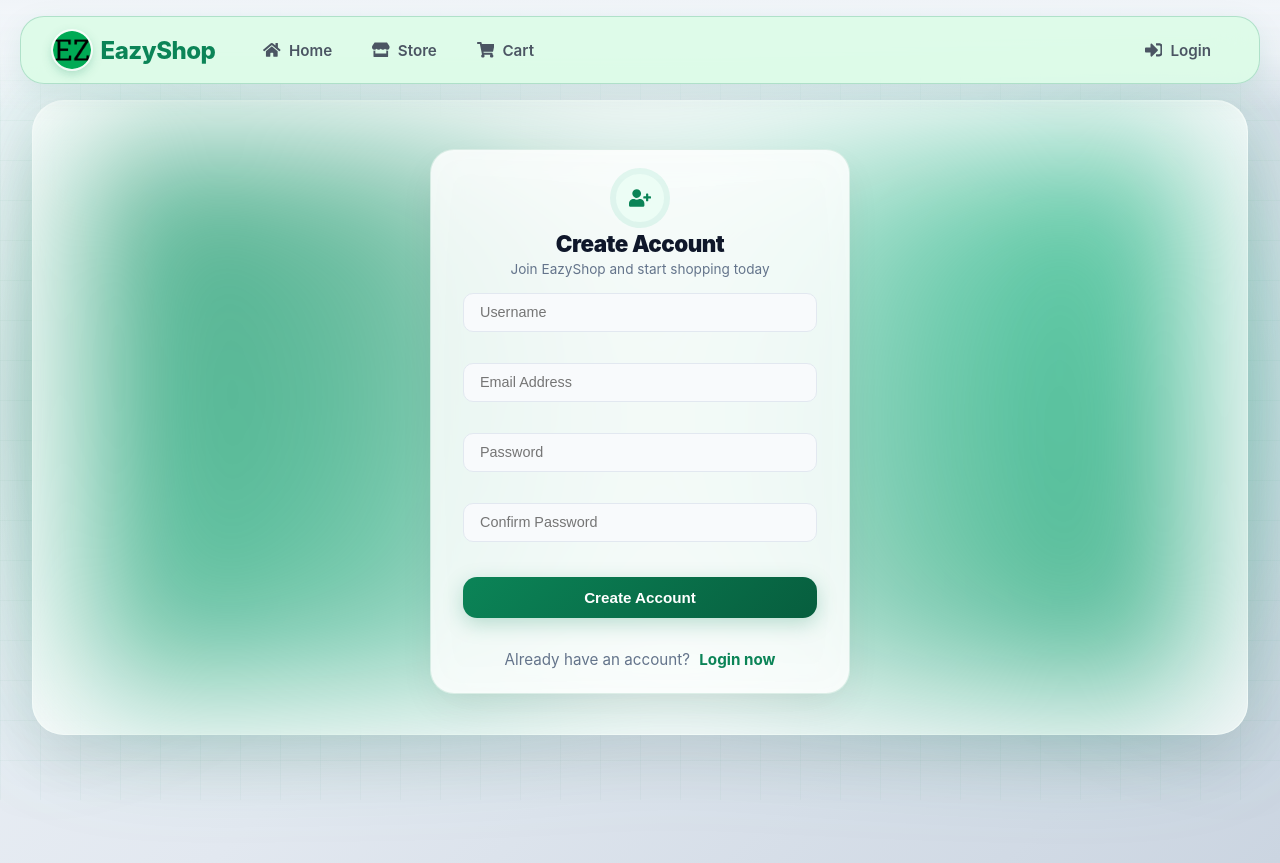
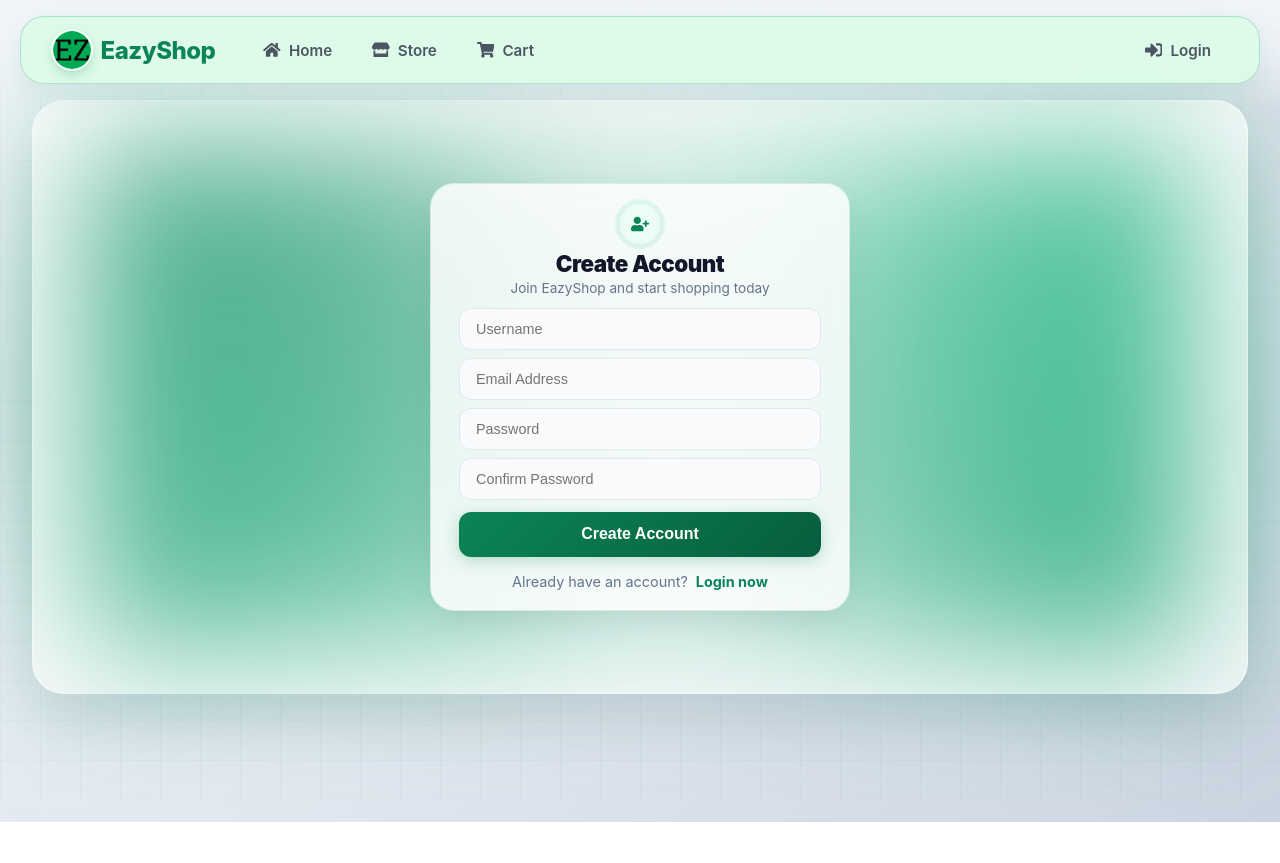
Before and after one commit to Vittal-17/django-react-ecommerce-platform, a React (Create React App) app in the folder frontend/: page /register in a window 1280 px wide. After the commit the page ends 822 px from the top, so only its background shows below. Built offline with nearby package versions, Linux system fonts and the light colour scheme; no server answers.

Commit message:
fix: perfectly center login and register cards without vertical overflow

```diff
--- a/frontend/src/pages/Login.jsx
+++ b/frontend/src/pages/Login.jsx
@@ -65,10 +65,10 @@
 
       <AppLayout>
         <GlowingPageContainer $maxWidth="1100px">
-        {/* 🚀 AuthWrapper perfectly centers the card inside the AppLayout canvas */}
+          {/* 🚀 Nudged down slightly to match the register layout */}
           <AuthWrapper>
             <LoginCard
-            initial={{ opacity: 0, y: 30 }}
+              initial={{ opacity: 0, y: 20 }}
               animate={{ opacity: 1, y: 0 }}
               transition={{ type: "spring", stiffness: 300, damping: 25 }}
             >
@@ -77,7 +77,7 @@
                 animate={{ scale: 1 }}
                 transition={{ delay: 0.2, type: "spring", stiffness: 300 }}
               >
-              <FaLock size={24} />
+                <FaLock size={22} />
               </IconWrapper>
 
               <Title>Welcome Back</Title>
@@ -103,7 +103,6 @@
                   whileFocus={{ scale: 1.02 }}
                 />
 
-              {/* 🚀 Added Forgot Password Link Right Here */}
                 <ForgotPasswordContainer>
                   <Link to="/forgot-password">Forgot password?</Link>
                 </ForgotPasswordContainer>
@@ -148,14 +147,8 @@
   align-items: center;
   justify-content: center;
   width: 100%;
-  height: 100%;
-
-  /* 🚀 Desktop: Pulls the entire form up to eat the dead space at the top */
-  margin-top: -1.5rem;
-
-  @media (max-width: 768px) {
-    margin-top: 0;
-  }
+  min-height: 64vh; /* Pushes the card down precisely without creating a scrollbar */
+  box-sizing: border-box;
 `;
 
 const LoginCard = styled(motion.div)`
@@ -166,50 +159,39 @@
   border-radius: 24px;
   box-shadow: 0 15px 40px -10px rgba(0, 0, 0, 0.1);
   width: 100%;
-  max-width: 440px;
+  max-width: 420px;
   text-align: center;
   box-sizing: border-box;
   margin: 0 auto;
+  padding: 1.75rem 2rem;
 
-  /* 🚀 Desktop: Tighten the master padding */
-  padding: 1.5rem 2.5rem 2rem 2.5rem;
-
-  /* 🚀 AGGRESSIVE INTERNAL SQUISH: Forces child elements to stop spreading */
   h1, h2 {
-    margin-top: 0.5rem;
-    margin-bottom: 0.25rem;
+    margin-top: 0.4rem;
+    margin-bottom: 0.2rem;
     font-size: 1.5rem;
   }
 
   p {
     margin-top: 0;
-    margin-bottom: 1.25rem;
+    margin-bottom: 1rem;
     font-size: 0.9rem;
   }
 
   form {
     display: flex;
     flex-direction: column;
-    /* 🚀 The main culprit: Limit the gap between the 4 inputs */
-    gap: 0.85rem;
+    gap: 0.75rem;
   }
 
   @media (max-width: 768px) {
-      padding: 1.5rem 1rem;
-      margin: 1rem auto;
-      width: 95%; /* Gives just a tiny sliver of space on the edges to prove it's a card */
-
-      /* 🔥 THE GLASS RESTORATION 🔥 */
+    padding: 1.25rem 1rem;
+    width: 95%;
     background: rgba(255, 255, 255, 0.65);
     backdrop-filter: blur(16px);
     -webkit-backdrop-filter: blur(16px);
     border: 1px solid rgba(255, 255, 255, 0.8);
     border-radius: 20px;
     box-shadow: 0 10px 30px -10px rgba(11, 132, 87, 0.1);
-
-    form {
-      gap: 1rem; /* Give them a bit more breathing room for fat-fingering on mobile */
-    }
   }
 `;
 
@@ -220,51 +202,38 @@
   display: flex;
   align-items: center;
   justify-content: center;
-  box-shadow: 0 0 0 6px rgba(16, 185, 129, 0.1);
+  box-shadow: 0 0 0 5px rgba(16, 185, 129, 0.1);
+  width: 42px;
+  height: 42px;
+  margin: 0 auto 0.5rem auto;
 
-  /* 🚀 Desktop: Shrink the icon and its bottom margin */
-  width: 48px;
-  height: 48px;
-  margin: 0 auto 0.75rem auto;
-
-  svg {
-    width: 24px;
-    height: 24px;
-  }
-
-  @media (max-width: 768px) {
-    width: 44px;
-    height: 44px;
-    margin: 0 auto 0.5rem auto;
   svg {
     width: 20px;
     height: 20px;
-    }
   }
 `;
 
 const Title = styled.h1`
   color: #0F172A;
-  margin: 0 0 0.5rem 0;
-  font-size: 1.8rem;
+  margin: 0 0 0.25rem 0;
+  font-size: 1.6rem;
   font-weight: 900;
   letter-spacing: -0.5px;
 `;
 
 const Subtitle = styled.p`
   color: #64748B;
-  font-size: 1rem;
-  margin-bottom: 2rem;
+  font-size: 0.9rem;
+  margin-bottom: 1.25rem;
 `;
 
 const InputField = styled(motion.input)`
   width: 100%;
-  padding: 1.1rem 1.2rem;
-  margin-bottom: 0.2rem;
+  padding: 0.85rem 1rem;
   border: 1px solid #E2E8F0;
   background: #F8FAFC;
-  border-radius: 14px;
-  font-size: 1rem;
+  border-radius: 12px;
+  font-size: 0.95rem;
   color: #0F172A;
   transition: all 0.3s ease;
   box-sizing: border-box;
@@ -280,12 +249,12 @@
 const ForgotPasswordContainer = styled.div`
   display: flex;
   justify-content: flex-end;
-  margin-top: -0.4rem;
-  margin-bottom: 0.4rem;
+  margin-top: -0.2rem;
+  margin-bottom: 0.2rem;
 
   a {
     color: #0B8457;
-    font-size: 0.85rem;
+    font-size: 0.8rem;
     font-weight: 600;
     text-decoration: none;
     transition: color 0.2s ease;
@@ -299,63 +268,49 @@
 
 const SubmitButton = styled(motion.button)`
   width: 100%;
-  padding: 1.1rem;
+  padding: 0.9rem;
   background: linear-gradient(135deg, #0B8457 0%, #075E3E 100%);
   color: white;
   border: none;
-  border-radius: 14px;
-  font-size: 1.05rem;
+  border-radius: 12px;
+  font-size: 1rem;
   font-weight: 800;
   cursor: pointer;
   display: flex;
   align-items: center;
   justify-content: center;
-  gap: 0.6rem;
+  gap: 0.5rem;
   margin-top: 0.2rem;
-  box-shadow: 0 6px 20px rgba(11, 132, 87, 0.25);
+  box-shadow: 0 4px 15px rgba(11, 132, 87, 0.25);
   transition: all 0.3s ease;
   position: relative;
   overflow: hidden;
 
-  &::after {
-    content: '';
-    position: absolute;
-    top: 0;
-    left: -150%;
-    width: 50%;
-    height: 100%;
-    background: linear-gradient(90deg, transparent, rgba(255, 255, 255, 0.25), transparent);
-    transform: skewX(-25deg);
-    animation: shimmer 4s infinite;
-  }
-
-  @keyframes shimmer { 0% { left: -150%; } 20% { left: 200%; } 100% { left: 200%; } }
-
-  &:hover:not(:disabled) { box-shadow: 0 8px 25px rgba(11, 132, 87, 0.4); }
-  &:disabled { opacity: 0.7; cursor: not-allowed; &::after { display: none; } }
+  &:hover:not(:disabled) { box-shadow: 0 6px 20px rgba(11, 132, 87, 0.4); }
+  &:disabled { opacity: 0.7; cursor: not-allowed; }
 `;
 
 const ErrorText = styled(motion.p)`
   color: #DC2626;
   background: #FEF2F2;
-  padding: 0.8rem;
-  border-radius: 10px;
+  padding: 0.6rem;
+  border-radius: 8px;
   border: 1px solid #FCA5A5;
-  font-size: 0.95rem;
+  font-size: 0.85rem;
   font-weight: 600;
-  margin-top: 1.5rem;
+  margin-top: 1rem;
 `;
 
 const RegisterLink = styled.div`
-  margin-top: 2rem;
+  margin-top: 1.25rem;
   color: #64748B;
-  font-size: 0.95rem;
+  font-size: 0.9rem;
 
   a {
     color: #0B8457;
     text-decoration: none;
     font-weight: 700;
-    margin-left: 5px;
+    margin-left: 4px;
     transition: color 0.2s ease;
 
     &:hover { color: #075E3E; text-decoration: underline; }
--- a/frontend/src/pages/Register.jsx
+++ b/frontend/src/pages/Register.jsx
@@ -130,10 +130,10 @@
 
       <AppLayout>
         <GlowingPageContainer $maxWidth="1100px">
-        {/* 🚀 AuthWrapper Perfectly Centers the Card */}
+          {/* 🚀 Matches login optical vertical centering precisely */}
           <AuthWrapper>
             <RegisterCard
-            initial={{ opacity: 0, y: 30 }}
+              initial={{ opacity: 0, y: 20 }}
               animate={{ opacity: 1, y: 0 }}
               transition={{ type: "spring", stiffness: 300, damping: 25 }}
             >
@@ -142,7 +142,7 @@
                 animate={{ scale: 1 }}
                 transition={{ delay: 0.2, type: "spring", stiffness: 300 }}
               >
-              <FaUserPlus size={26} />
+                <FaUserPlus size={22} />
               </IconWrapper>
 
               <Title>Create Account</Title>
@@ -182,7 +182,6 @@
                   whileFocus={{ scale: 1.02 }}
                 />
 
-              {/* 🚀 Beautifully restyled dynamic password rules */}
                 <AnimatePresence>
                   {showPasswordRules && (
                     <PasswordRules
@@ -218,7 +217,7 @@
 
                 <AnimatePresence>
                   {showPasswordRules && (
-                  <PasswordRule $valid={passwordValidation.matches} style={{ marginBottom: '1.5rem', marginTop: '-0.5rem' }}>
+                    <PasswordRule $valid={passwordValidation.matches} style={{ marginBottom: '0.75rem', marginTop: '-0.25rem' }}>
                       {passwordValidation.matches ? <FaCheckCircle /> : <FaCircle className="dot" />} Passwords match
                     </PasswordRule>
                   )}
@@ -255,15 +254,10 @@
   display: flex;
   flex-direction: column;
   align-items: center;
-  /* 🚀 CRITICAL FIX: Changed from 'center' to 'flex-start'.
-     This ensures the top is NEVER chopped off under the navbar. */
-  justify-content: flex-start;
+  justify-content: center;
   width: 100%;
-  padding-top: 0.5rem; /* Just a tiny bit of breathing room */
-
-  @media (max-width: 768px) {
-    padding-top: 0;
-  }
+  min-height: 64vh; /* Matches the login page positioning perfectly */
+  box-sizing: border-box;
 `;
 
 const RegisterCard = styled(motion.div)`
@@ -274,49 +268,31 @@
   border-radius: 24px;
   box-shadow: 0 15px 40px -10px rgba(0, 0, 0, 0.1);
   width: 100%;
-  max-width: 420px; /* 🚀 Slimmed down slightly */
+  max-width: 420px;
   text-align: center;
   box-sizing: border-box;
   margin: 0 auto;
-
-  /* 🚀 Reduced top/bottom padding heavily */
-  padding: 1.5rem 2rem;
+  padding: 1.25rem 1.75rem;
 
   h1 {
-    margin: 0.5rem 0 0.25rem 0;
+    margin: 0.3rem 0 0.15rem 0;
     font-size: 1.4rem;
   }
 
   p {
-    margin: 0 0 1rem 0;
+    margin: 0 0 0.75rem 0;
     font-size: 0.85rem;
   }
 
   form {
     display: flex;
     flex-direction: column;
-    gap: 0.75rem; /* Tightened the gap between inputs */
-  }
-
-  /* 🔥 THE FAT TRIMMER: Forcibly shrink the height of inputs and buttons 🔥 */
-  input {
-    padding: 0.65rem 1rem !important;
-    font-size: 0.9rem !important;
-    border-radius: 10px !important;
-  }
-
-  button {
-    padding: 0.75rem 1rem !important;
-    margin-top: 0.25rem !important;
-    font-size: 0.95rem !important;
+    gap: 0.5rem;
   }
 
   @media (max-width: 768px) {
-      padding: 1.5rem 1rem;
-      margin: 1rem auto;
-      width: 95%; /* Gives just a tiny sliver of space on the edges to prove it's a card */
-
-      /* 🔥 THE GLASS RESTORATION 🔥 */
+    padding: 1.25rem 1rem;
+    width: 95%;
     background: rgba(255, 255, 255, 0.65);
     backdrop-filter: blur(16px);
     -webkit-backdrop-filter: blur(16px);
@@ -333,50 +309,38 @@
   display: flex;
   align-items: center;
   justify-content: center;
-  box-shadow: 0 0 0 6px rgba(16, 185, 129, 0.1);
-
-  /* 🚀 Shrunk the icon slightly */
-  width: 48px;
-  height: 48px;
-  margin: 0 auto 0.5rem auto;
+  box-shadow: 0 0 0 5px rgba(16, 185, 129, 0.1);
+  width: 40px;
+  height: 40px;
+  margin: 0 auto 0.4rem auto;
 
   svg {
-    width: 22px;
-    height: 22px;
-  }
-
-  @media (max-width: 768px) {
-    width: 44px;
-    height: 44px;
-    svg {
-      width: 20px;
-      height: 20px;
-    }
+    width: 18px;
+    height: 18px;
   }
 `;
 
 const Title = styled.h1`
   color: #0F172A;
-  margin: 0 0 0.5rem 0;
-  font-size: 1.8rem;
+  margin: 0 0 0.2rem 0;
+  font-size: 1.6rem;
   font-weight: 900;
   letter-spacing: -0.5px;
 `;
 
 const Subtitle = styled.p`
   color: #64748B;
-  font-size: 1rem;
-  margin-bottom: 2rem;
+  font-size: 0.9rem;
+  margin-bottom: 1rem;
 `;
 
 const InputField = styled(motion.input)`
   width: 100%;
-  padding: 1.1rem 1.2rem;
-  margin-bottom: 1.2rem;
+  padding: 0.75rem 1rem;
   border: 1px solid #E2E8F0;
   background: #F8FAFC;
-  border-radius: 14px;
-  font-size: 1rem;
+  border-radius: 12px;
+  font-size: 0.9rem;
   color: #0F172A;
   transition: all 0.3s ease;
   box-sizing: border-box;
@@ -391,74 +355,60 @@
 
 const PasswordRules = styled(motion.div)`
   text-align: left;
-  margin: -0.5rem 0 1.2rem 0;
+  margin: -0.25rem 0 0.5rem 0;
   overflow: hidden;
   display: flex;
   flex-direction: column;
-  gap: 0.4rem;
+  gap: 0.3rem;
 `;
 
 const PasswordRule = styled.div`
   display: flex;
   align-items: center;
-  gap: 0.5rem;
-  font-size: 0.85rem;
+  gap: 0.4rem;
+  font-size: 0.8rem;
   font-weight: 600;
   color: ${props => props.$valid ? '#059669' : '#94A3B8'};
   transition: color 0.3s ease;
 
-  svg { font-size: 1rem; }
-  .dot { font-size: 0.5rem; margin-left: 0.25rem; margin-right: 0.25rem; color: #CBD5E1; }
+  svg { font-size: 0.9rem; }
+  .dot { font-size: 0.4rem; margin-left: 0.2rem; margin-right: 0.2rem; color: #CBD5E1; }
 `;
 
 const SubmitButton = styled(motion.button)`
   width: 100%;
-  padding: 1.1rem;
+  padding: 0.85rem;
   background: linear-gradient(135deg, #0B8457 0%, #075E3E 100%);
   color: white;
   border: none;
-  border-radius: 14px;
-  font-size: 1.05rem;
+  border-radius: 12px;
+  font-size: 1rem;
   font-weight: 800;
   cursor: pointer;
   display: flex;
   align-items: center;
   justify-content: center;
-  gap: 0.6rem;
-  margin-top: 0.5rem;
-  box-shadow: 0 6px 20px rgba(11, 132, 87, 0.25);
+  gap: 0.5rem;
+  margin-top: 0.25rem;
+  box-shadow: 0 4px 15px rgba(11, 132, 87, 0.25);
   transition: all 0.3s ease;
   position: relative;
   overflow: hidden;
 
-  &::after {
-    content: '';
-    position: absolute;
-    top: 0;
-    left: -150%;
-    width: 50%;
-    height: 100%;
-    background: linear-gradient(90deg, transparent, rgba(255, 255, 255, 0.25), transparent);
-    transform: skewX(-25deg);
-    animation: shimmer 4s infinite;
-  }
-
-  @keyframes shimmer { 0% { left: -150%; } 20% { left: 200%; } 100% { left: 200%; } }
-
-  &:hover:not(:disabled) { box-shadow: 0 8px 25px rgba(11, 132, 87, 0.4); }
-  &:disabled { opacity: 0.7; cursor: not-allowed; &::after { display: none; } }
+  &:hover:not(:disabled) { box-shadow: 0 6px 20px rgba(11, 132, 87, 0.4); }
+  &:disabled { opacity: 0.7; cursor: not-allowed; }
 `;
 
 const LoginLink = styled.div`
-  margin-top: 2rem;
+  margin-top: 1rem;
   color: #64748B;
-  font-size: 0.95rem;
+  font-size: 0.9rem;
 
   a {
     color: #0B8457;
     text-decoration: none;
     font-weight: 700;
-    margin-left: 5px;
+    margin-left: 4px;
     transition: color 0.2s ease;
 
     &:hover { color: #075E3E; text-decoration: underline; }
```
Lines whose indentation alone changed are shown as unchanged.
